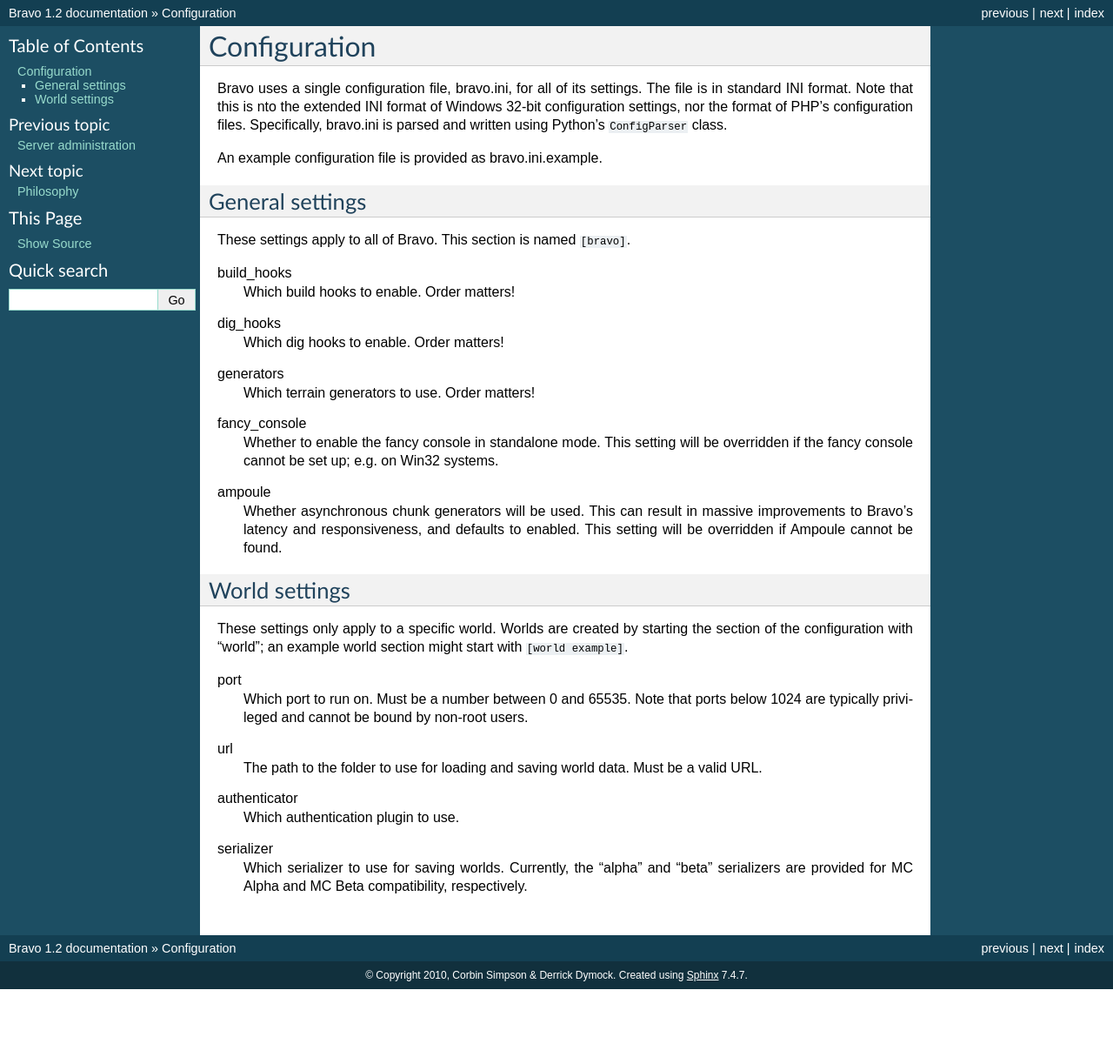
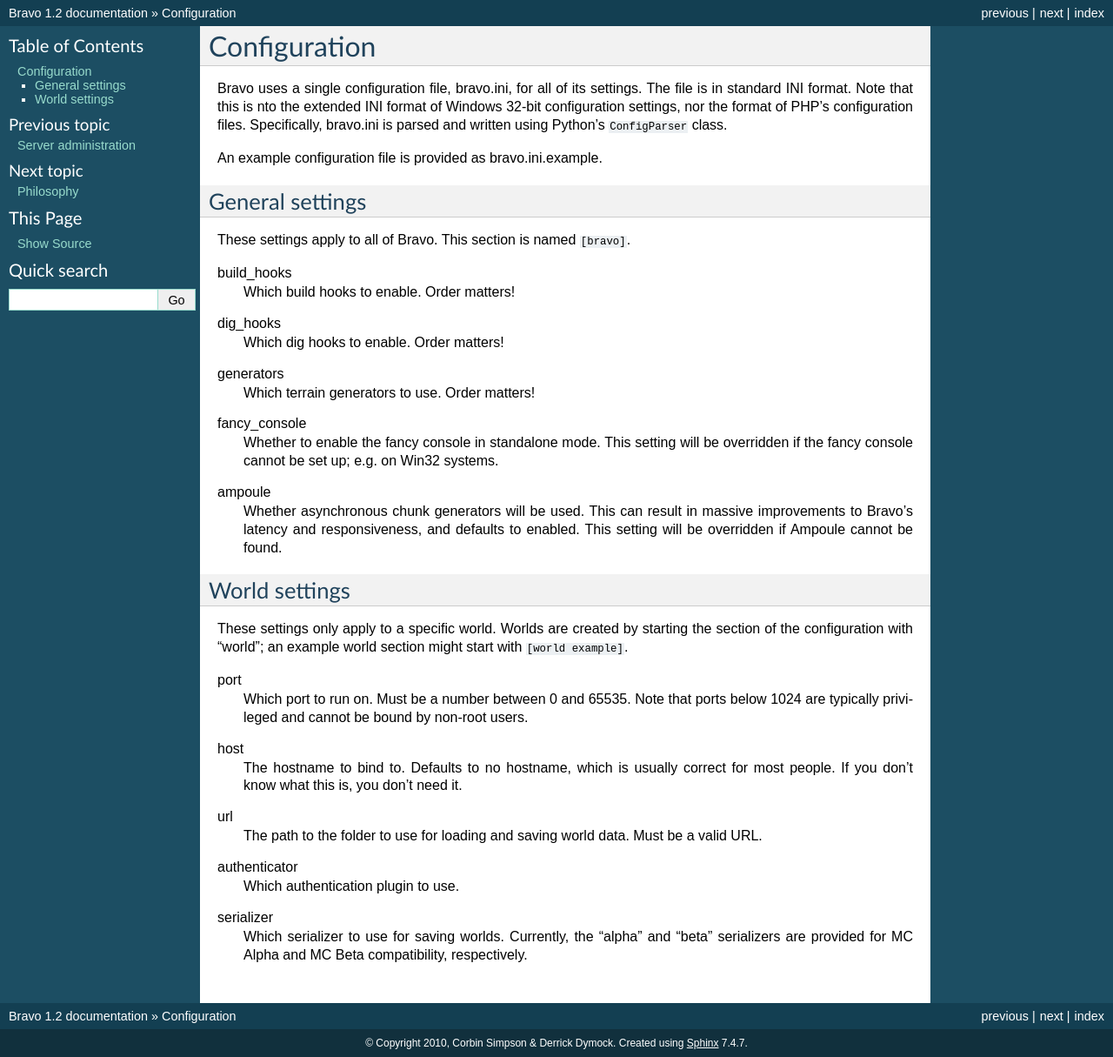
Before and after one commit to bravoserver/bravo, a Sphinx documentation site: the page built from docs/config.rst, in a window 1280 px wide. Shown: the whole page at 87% size. Built offline with Sphinx 7.4.7, drawn with Linux system fonts in a browser that asks for light colours; formulas are drawn with MathJax 3; before the commit the page ends 1137 px from its top, so only the background shows below that.

Commit message:
docs: Update config docs.

```diff
--- a/docs/config.rst
+++ b/docs/config.rst
@@ -41,6 +41,9 @@
     Which port to run on. Must be a number between 0 and 65535. Note that
     ports below 1024 are typically privileged and cannot be bound by non-root
     users.
+host
+    The hostname to bind to. Defaults to no hostname, which is usually correct
+    for most people. If you don't know what this is, you don't need it.
 url
     The path to the folder to use for loading and saving world data. Must be a
     valid URL.
```
